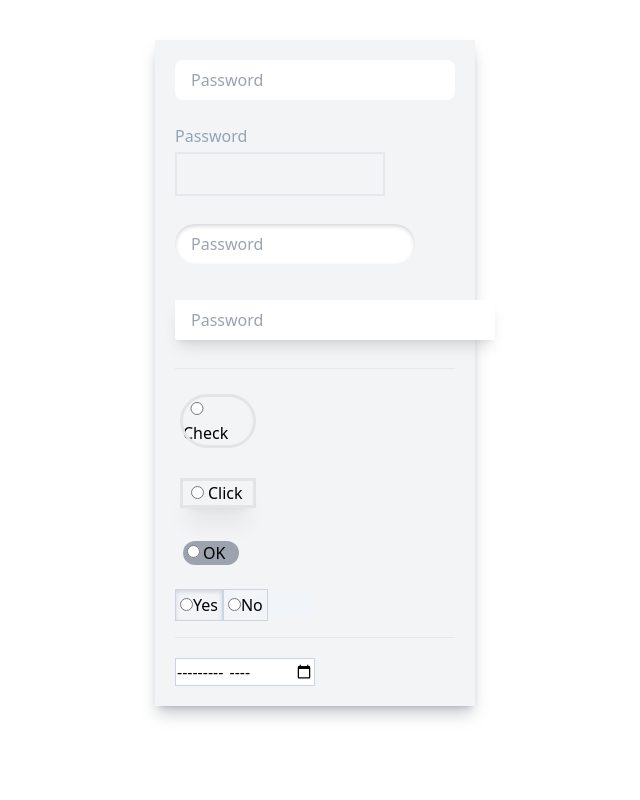
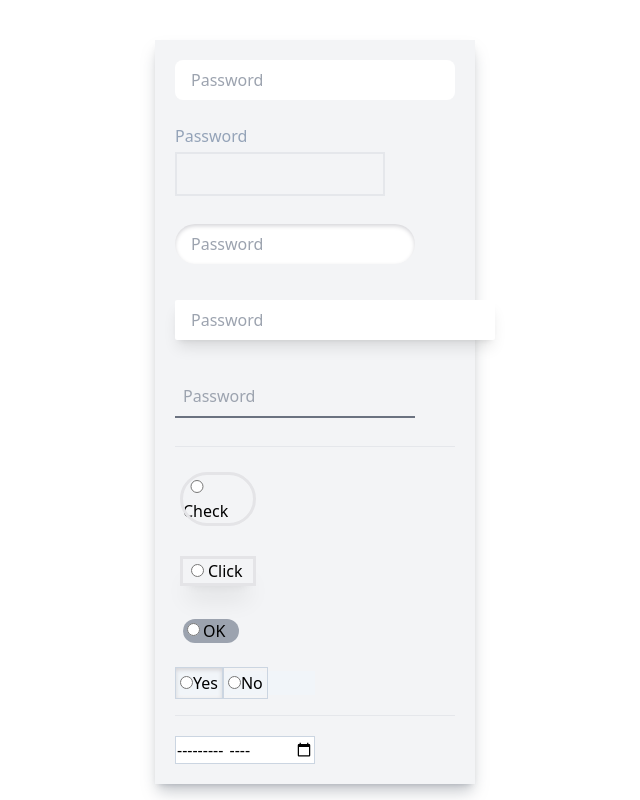
Before and after one commit to zen-time/zen-time-potato, a Next.js app: page / in a window 1280 px wide. Shown: the whole page, without its empty margins (325-965 px from the left). Built offline with nearby package versions, Linux system fonts and the light colour scheme.

Commit message:
another field add

```diff
--- a/components/inputs/inputField.jsx
+++ b/components/inputs/inputField.jsx
@@ -33,7 +33,13 @@ const InputField = () => {
             className=" p-2 w-80 pl-4   cursor-pointer hover:ring-2 ring-blue-500/50 outline-none rounded-sm shadow-lg "
           />
         </div>
-
+        <div className="my-2">
+          <input
+            type="password"
+            placeholder="Password"
+            className=" p-2 w-60 border-b-2 bg-gray-100 outline-none border-gray-500 "
+          />
+        </div>
         <hr />
         {/* first */}
         <div className="w-1/4 m-2 outline outline-zinc-200 rounded-full">
```
